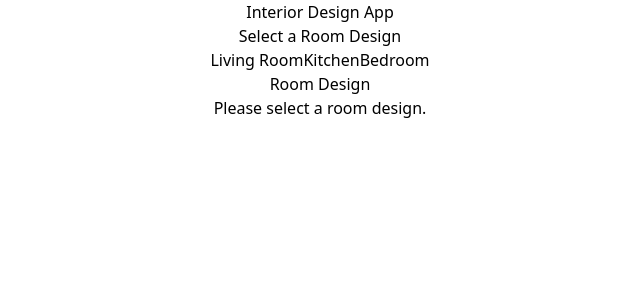
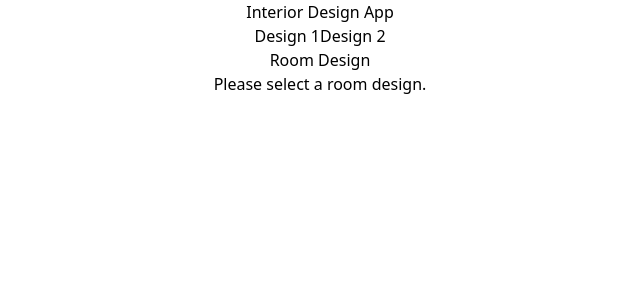
Before and after one commit to tonny-oscar/project-phase-2, a React (Vite) app in the folder Kaycal interriors/: page / in a window 1280 px wide. Shown: the top 300 px of the page, without its empty margins (320-960 px from the left). Built offline with nearby package versions, Linux system fonts and the light colour scheme.

Commit message:
inserting pictures to the web

```diff
--- a/Kaycal interriors/src/DesignDisplay.jsx
+++ b/Kaycal interriors/src/DesignDisplay.jsx
@@ -1,8 +1,7 @@
-// src/components/DesignDisplay.jsx
 import React from 'react';
 
 const DesignDisplay = ({ design }) => {
-  const imageUrl = `/images/${design}.jpg`;
+  const imageUrl = `./images/${design}.jpg`;
 
   return (
     <div>
--- a/Kaycal interriors/src/DesignSelector.jsx
+++ b/Kaycal interriors/src/DesignSelector.jsx
@@ -3,10 +3,9 @@ import React from 'react';
 const DesignSelector = ({ onSelect }) => {
   return (
     <div>
-      <h2>Select a Room Design</h2>
-      <button onClick={() => onSelect('living-room')}>Living Room</button>
-      <button onClick={() => onSelect('kitchen')}>Kitchen</button>
-      <button onClick={() => onSelect('bedroom')}>Bedroom</button>
+      <button onClick={(images) => onSelect('Design 1')}>Design 1</button>
+      <button onClick={() => onSelect('Design 2')}>Design 2</button>
+      {}
     </div>
   );
 };
--- a/Kaycal interriors/src/Images.jsx
+++ b/Kaycal interriors/src/Images.jsx
@@ -6,7 +6,13 @@ Image = ()=>{
     }
     return(
         <div>
-            <img src='' alt='chilling place'/>
+            <img src='Kaycal interriors/src/Images/pexels-falling4utah-1080696.jpg' alt='chilling place'/>
+            <img src='https://github.com/tonny-oscar/project-phase-2/blob/659e1435cfad58d3f4008def580fc444ea79bdc7/Kaycal%20interriors/src/Images/pexels-fotios-photos-1090638%20(1).jpg' alt='cool place'/>
+            <img src='Kaycal interriors/src/Images/pexels-valeriya-827518.jpg' alt='chilling place'/>
+            <img src='Kaycal interriors/src/Images/pexels-valeriya-827518.jpg' alt='chilling place'/>
+            <img src='Kaycal interriors/src/Images/pexels-valeriya-827518.jpg' alt='chilling place'/>
+            <img src='Kaycal interriors/src/Images/pexels-valeriya-827518.jpg' alt='chilling place'/>
+            <img src='Kaycal interriors/src/Images/pexels-valeriya-827518.jpg' alt='chilling place'/>
         </div>
     );
 };
```
